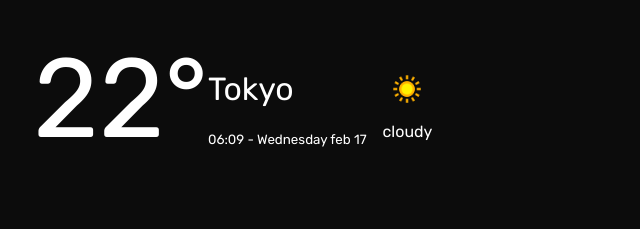
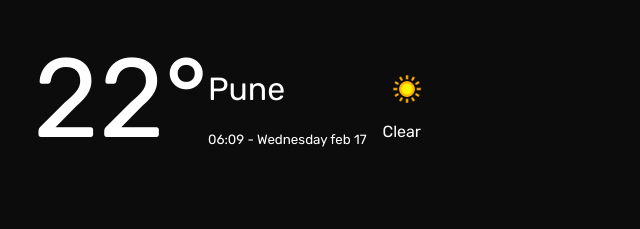
Before and after one commit to Nishant2306/WOW-WatchOutWeather, a plain HTML site: page index.html in a window 1280 px wide. Shown: the part 571-800 px from the top of the page, 15-655 px from the left. Drawn offline with Linux system fonts and the light colour scheme; no server answers.

Commit message:
Update index.html

```diff
--- a/index.html
+++ b/index.html
@@ -18,7 +18,7 @@
             <div>
                 <h1 class = "temp">22&#176;</h1>
                 <div class = "city-name">
-                    <h1 class = "name">Tokyo</h1>
+                    <h1 class = "name">Pune</h1>
                     <small>
                         <span class = "time">06:09</span>
                         -
@@ -29,7 +29,7 @@
                 </div>
                 <div class = "weather">
                     <img src="./icons/day/113.png" class="icon" alt="icon" width = "50" height="50" />
-                    <span class = "condition">cloudy</span>
+                    <span class = "condition">Clear</span>
                 </div>
             </div>
         </div>
```
